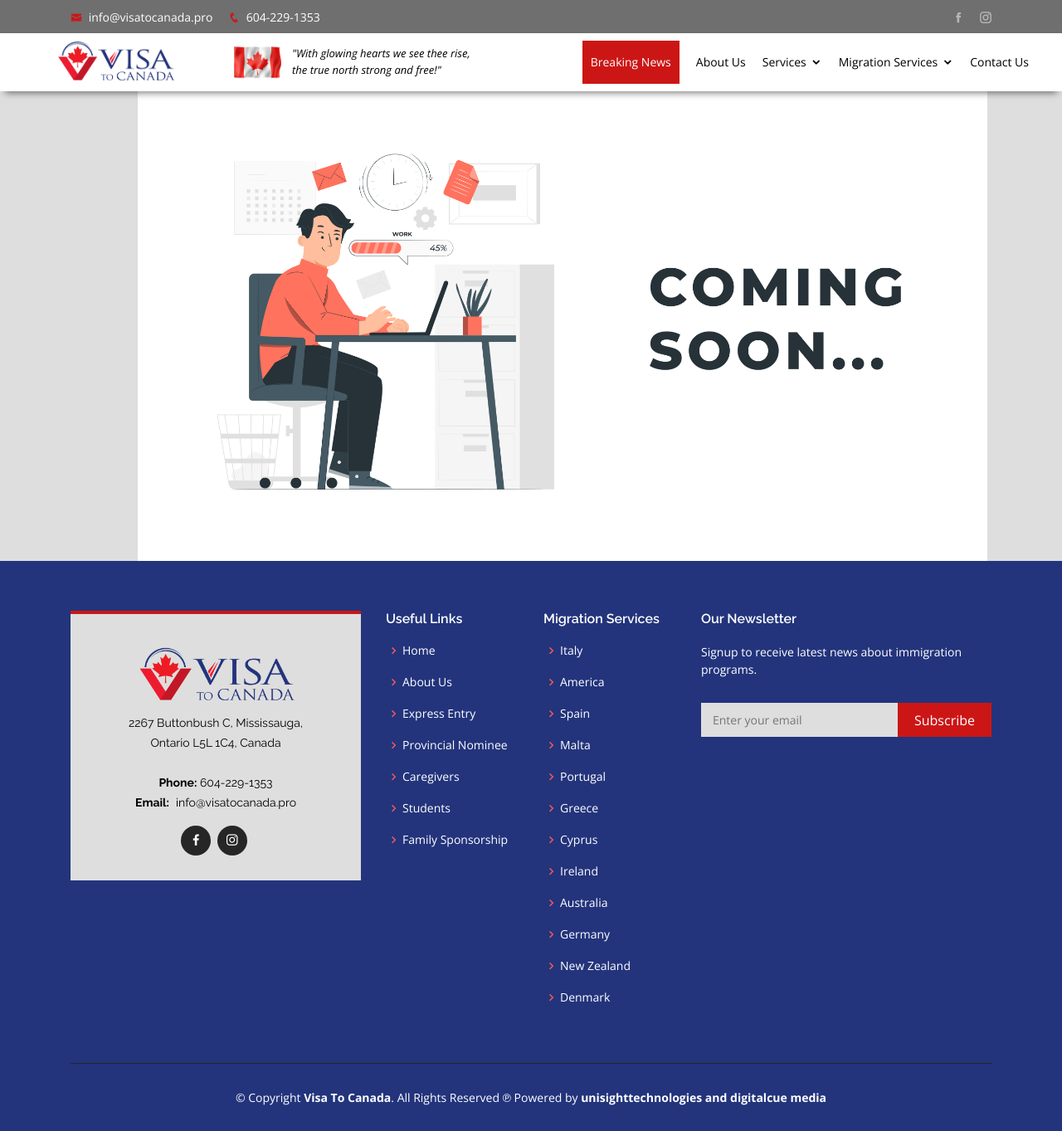
After one commit to Unisight-Technologies/visa-to-america-canada, a Django app: page /coming_soon/ in a window 1280 px wide. The commit adds this page. Shown: the whole page at 83% size. Run offline with Django 3.2, Linux system fonts and the light colour scheme; some libraries are stand-ins or nearby versions.

Commit message:
coming soon added

```diff
--- a/visa_app/templates/base.html
+++ b/visa_app/templates/base.html
@@ -109,18 +109,18 @@
               </ul>
               <li  class="drop-down"> <a href="{% url 'about' %}">Migration Services</a>
               <ul>
-                <li>  <a href="#">Italy</a> </li>
+                <li>  <a href="{% url 'coming_soon' %}">Italy</a> </li>
                 <li>  <a href="https://visatoamerica.org/">America</a> </li>
-                <li>  <a href="#">Spain</a> </li>
+                <li>  <a href="{% url 'coming_soon' %}">Spain</a> </li>
                 <li>  <a href="https://visatomalta.com/">Malta</a> </li>
                 <li>  <a href="https://visatoportugal.pro/">Portugal</a> </li>
-                <li>  <a href="#">Greece</a> </li>
+                <li>  <a href="{% url 'coming_soon' %}">Greece</a> </li>
                 <li>  <a href="https://visatocyprus.com/">Cyprus</a> </li>
-                <li>  <a href="#">Ireland</a> </li>
+                <li>  <a href="https://visatoireland.com/">Ireland</a> </li>
                 <li>  <a href="http://visatoaustralia.pro/">Australia</a> </li>
-                <li>  <a href="#">Germany</a> </li>
+                <li>  <a href="https://visatogermany.com/">Germany</a> </li>
                 <li>  <a href="https://visatonewzealand.com/">New Zealand</a> </li>
-                <li>  <a href="#">Denmark</a> </li>
+                <li>  <a href="{% url 'coming_soon' %}">Denmark</a> </li>
 
 
 
@@ -223,18 +223,18 @@
             <div class="col-lg-2 col-md-6 footer-links">
               <h4>Migration Services</h4>
               <ul>
-                <li> <i class="bx bx-chevron-right"></i> <a href="#">Italy</a> </li>
+                <li> <i class="bx bx-chevron-right"></i> <a href="{% url 'coming_soon' %}">Italy</a> </li>
                 <li> <i class="bx bx-chevron-right"></i> <a href="https://visatoamerica.org/">America</a> </li>
-                <li> <i class="bx bx-chevron-right"></i> <a href="#">Spain</a> </li>
+                <li> <i class="bx bx-chevron-right"></i> <a href="{% url 'coming_soon' %}">Spain</a> </li>
                 <li> <i class="bx bx-chevron-right"></i> <a href="https://visatomalta.com/">Malta</a> </li>
                 <li> <i class="bx bx-chevron-right"></i> <a href="https://visatoportugal.pro/">Portugal</a> </li>
-                <li> <i class="bx bx-chevron-right"></i> <a href="#">Greece</a> </li>
+                <li> <i class="bx bx-chevron-right"></i> <a href="{% url 'coming_soon' %}">Greece</a> </li>
                 <li> <i class="bx bx-chevron-right"></i> <a href="https://visatocyprus.com/">Cyprus</a> </li>
-                <li> <i class="bx bx-chevron-right"></i> <a href="#">Ireland</a> </li>
+                <li> <i class="bx bx-chevron-right"></i> <a href="https://visatoireland.com/">Ireland</a> </li>
                 <li> <i class="bx bx-chevron-right"></i> <a href="http://visatoaustralia.pro/">Australia</a> </li>
-                <li> <i class="bx bx-chevron-right"></i> <a href="#">Germany</a> </li>
+                <li> <i class="bx bx-chevron-right"></i> <a href="https://visatogermany.com/">Germany</a> </li>
                 <li> <i class="bx bx-chevron-right"></i> <a href="https://visatonewzealand.com/">New Zealand</a> </li>
-                <li> <i class="bx bx-chevron-right"></i> <a href="#">Denmark</a> </li>
+                <li> <i class="bx bx-chevron-right"></i> <a href="{% url 'coming_soon' %}">Denmark</a> </li>
 
               </ul>
               </div>
@@ -243,7 +243,7 @@
             <div class="ml-auto col-lg-4 col-md-6 footer-newsletter">
               <h4>Our Newsletter</h4>
               <p>Signup to receive latest news about immigration programs.</p>
-              <form style="background: #dedede" action="" method="post">
+              <form style="background: #dedede" action="{% url 'coming_soon' %}" >
                 <input placeholder="Enter your email" style="background: #dedede" type="email" name="email"><input type="submit" value="Subscribe">
               </form>
 
--- /dev/null
+++ b/visa_app/templates/coming_soon.html
@@ -0,0 +1,11 @@
+{% extends 'base.html' %}
+{% load static %}
+{% block body_block %}
+
+<main id="main">
+  <img style="width: 80% ; margin-left: 13% "; src="/static/assets/img/Coming Soon-01.png" alt="">
+
+
+</main>
+
+{% endblock %}
--- a/visa_app/views.py
+++ b/visa_app/views.py
@@ -24,6 +24,9 @@ class PortfolioPage(TemplateView):
 
 class AboutPage(TemplateView):
     template_name = "about.html"
+
+class Comingpage(TemplateView):
+    template_name= "coming_soon.html"
 
 class ContactPage(TemplateView):
     template_name = "contact.html"
--- a/visa_project/urls.py
+++ b/visa_project/urls.py
@@ -34,6 +34,7 @@ urlpatterns = [
     path('nominee/', views.Nominee.as_view(),name="nominee"),
     path('express_entry/', views.ExpressEntry.as_view(),name="express_entry"),
     path('care_giver/', views.CareGiver.as_view(),name="care_giver"),
+    path('coming_soon/', views.Comingpage.as_view(),name="coming_soon"),
     path('blogs/', views.Blog.as_view(), name="blogs"),
     path('refresh/', views.refresh, name="refresh")
 
```
Also changed, not shown: visa_app/static/assets/img/Coming Soon-01.png (added).
